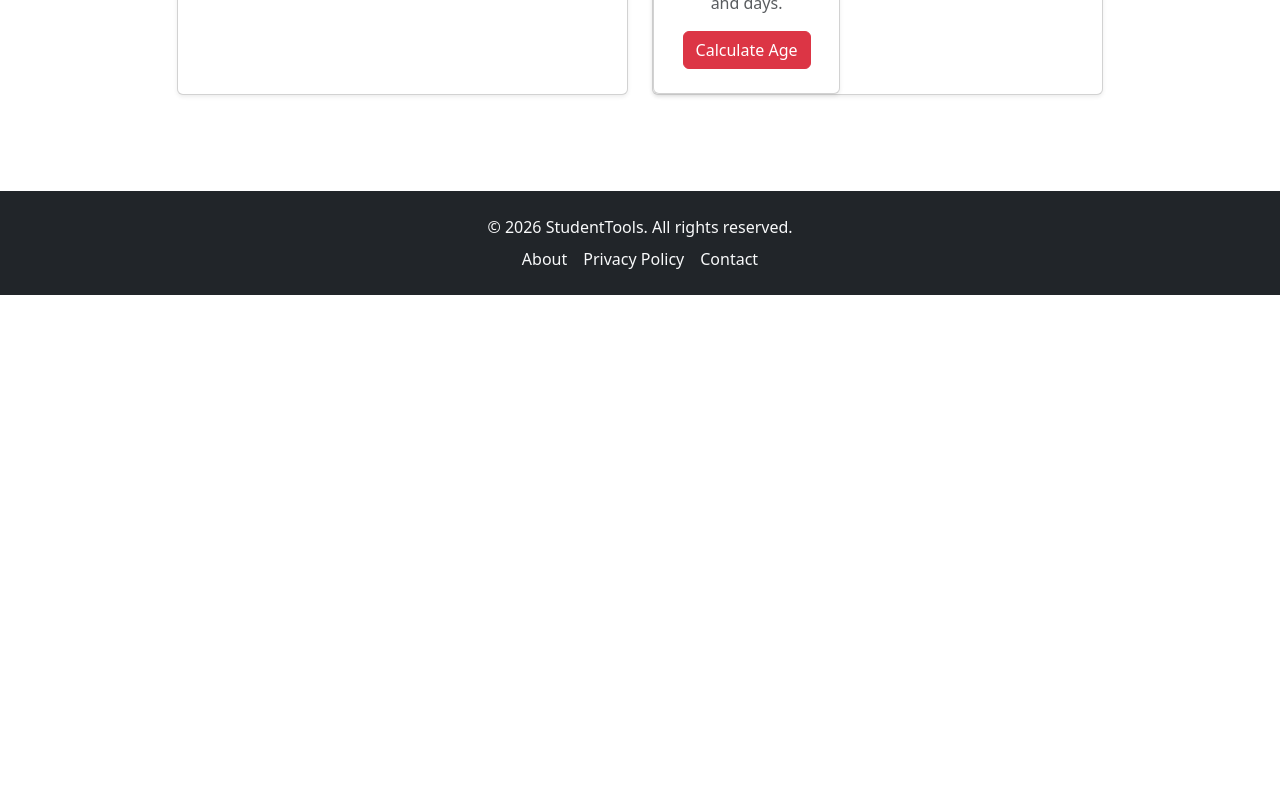
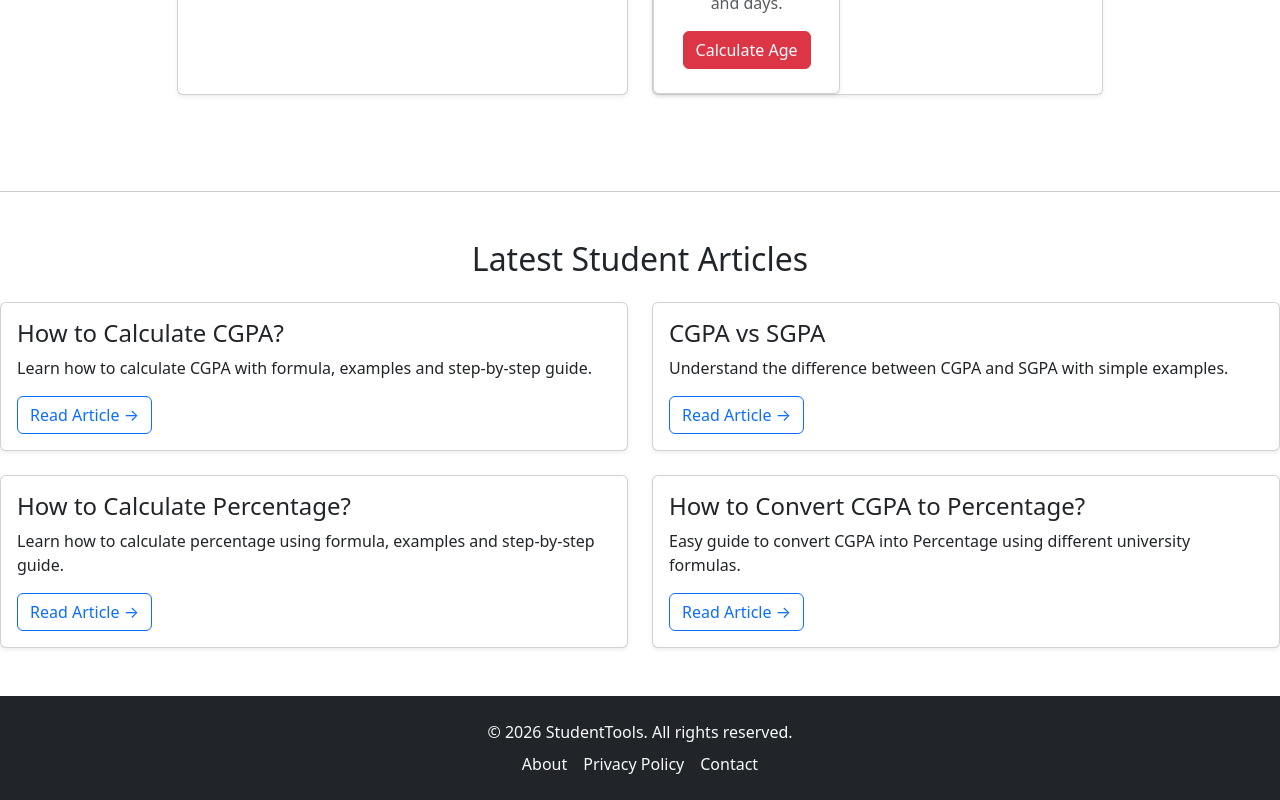
Before and after one commit to priyanshuforge/student-tools, a React (Vite) app: page / in a window 1280 px wide. Shown: the part 1191-1991 px from the top of the page. Before the commit the page ends 1486 px from the top, so only its background shows below. Built offline with nearby package versions, Linux system fonts and the light colour scheme.

Commit message:
Added latest articles section on homepage

```diff
--- a/src/pages/Home.jsx
+++ b/src/pages/Home.jsx
@@ -1,5 +1,6 @@
 import { Link } from "react-router-dom";
 import SEO from "../components/SEO";
+import blogData from "../data/blogData";
 
 function Home() {
   return (
@@ -139,6 +140,30 @@ function Home() {
           </div>
         </div>
       </div>
+      <hr className="my-5" />
+
+      <h2 className="text-center mb-4">Latest Student Articles</h2>
+
+      <div className="row g-4">
+        {blogData.slice(0, 4).map((blog) => (
+          <div className="col-md-6" key={blog.slug}>
+            <div className="card h-100 shadow-sm">
+              <div className="card-body">
+                <h4>{blog.title}</h4>
+
+                <p>{blog.description}</p>
+
+                <Link
+                  to={`/blog/${blog.slug}`}
+                  className="btn btn-outline-primary"
+                >
+                  Read Article →
+                </Link>
+              </div>
+            </div>
+          </div>
+        ))}
+      </div>
     </>
   );
 }
```
